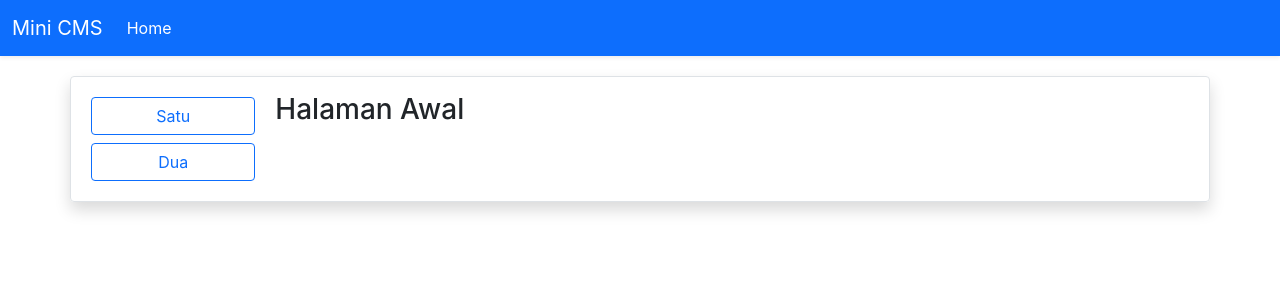
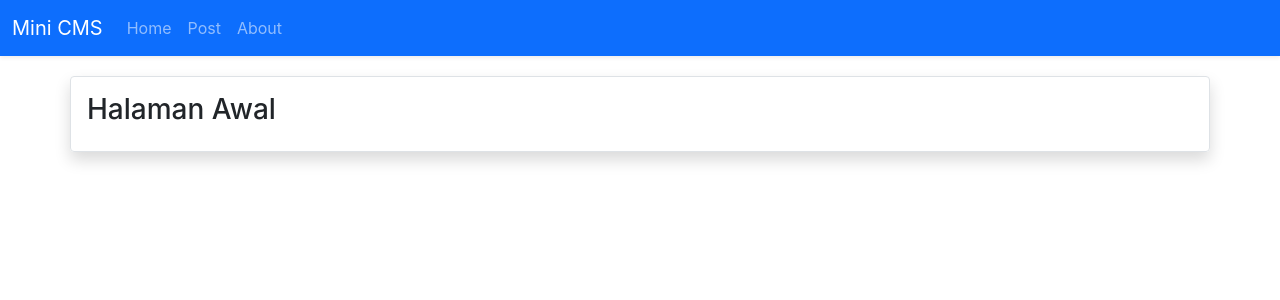
Before and after one commit to S11720037/mini-cms, a React (Create React App) app: page /admin in a window 1280 px wide. Shown: the top 300 px of the page. Built offline with nearby package versions, Linux system fonts and the light colour scheme.

Commit message:
update Admin page

```diff
--- a/src/components/molecules/AdminNavbar/index.js
+++ b/src/components/molecules/AdminNavbar/index.js
@@ -1,4 +1,8 @@
+import { Link, useRouteMatch } from "react-router-dom";
+
 function AdminNavbar() {
+  let { url } = useRouteMatch();
+
   return (
     <nav className="navbar navbar-expand-lg navbar-dark bg-primary shadow-sm">
       <div className="container-fluid">
@@ -19,9 +23,23 @@ function AdminNavbar() {
         <div className="collapse navbar-collapse" id="navbarNav">
           <ul className="navbar-nav">
             <li className="nav-item">
-              <a className="nav-link active" aria-current="page" href="/">
+              <Link className="nav-link" aria-current="page" to={`${url}`}>
                 Home
-              </a>
+              </Link>
+            </li>
+            <li className="nav-item">
+              <Link className="nav-link" aria-current="page" to={`${url}/post`}>
+                Post
+              </Link>
+            </li>
+            <li className="nav-item">
+              <Link
+                className="nav-link"
+                aria-current="page"
+                to={`${url}/about`}
+              >
+                About
+              </Link>
             </li>
           </ul>
         </div>
--- a/src/pages/Admin/index.js
+++ b/src/pages/Admin/index.js
@@ -1,10 +1,10 @@
 import { AdminNavbar } from "../../components";
 
-import { Switch, Route, Link, useRouteMatch } from "react-router-dom";
+import { Switch, Route, useRouteMatch } from "react-router-dom";
 
 function Admin() {
   document.title = "Mini CMS | Admin";
-  let { path, url } = useRouteMatch();
+  let { path } = useRouteMatch();
 
   return (
     <div>
@@ -12,31 +12,6 @@ function Admin() {
 
       <div className="container-fluid p-1 m-0 mt-3">
         <div className="container-xl border rounded shadow p-3">
-          <div className="row">
-            <div className="col-sm-2">
-              <div>
-                <Link to={`${url}`}>
-                  <button
-                    type="button"
-                    style={{ width: "100%" }}
-                    className="m-1 btn btn-outline-primary"
-                  >
-                    Satu
-                  </button>
-                </Link>
-
-                <Link to={`${url}/post`}>
-                  <button
-                    type="button"
-                    style={{ width: "100%" }}
-                    className="m-1 btn btn-outline-primary"
-                  >
-                    Dua
-                  </button>
-                </Link>
-              </div>
-            </div>
-            <div className="col-sm-10">
           <Switch>
             <Route exact path={path}>
               <h3>Halaman Awal</h3>
@@ -44,9 +19,10 @@ function Admin() {
             <Route path={`${path}/post`}>
               <h3>Kumpulan Post</h3>
             </Route>
+            <Route path={`${path}/about`}>
+              <h3>Halaman About</h3>
+            </Route>
           </Switch>
-            </div>
-          </div>
         </div>
       </div>
     </div>
```
Lines whose indentation alone changed are shown as unchanged.
